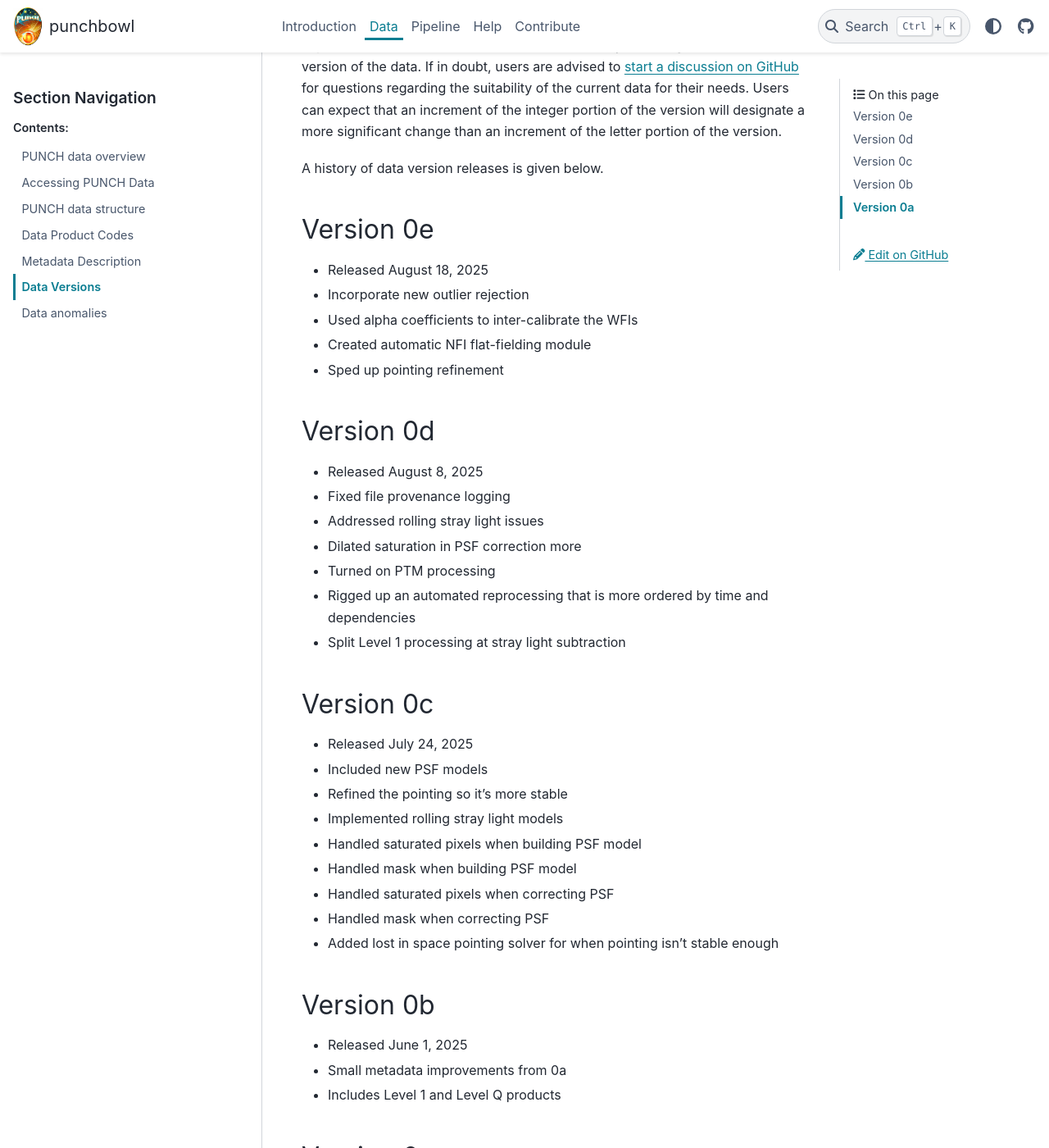
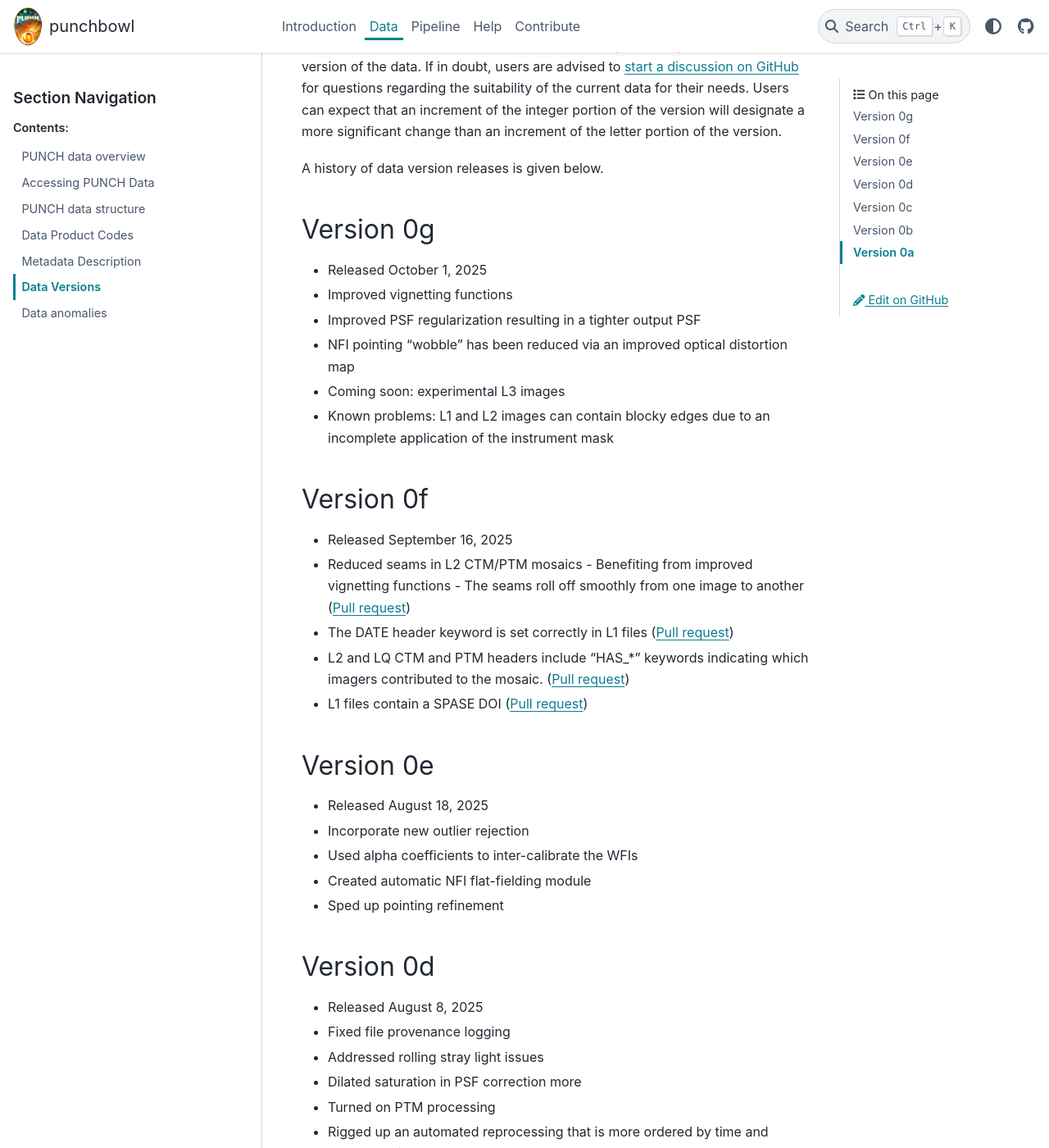
Before and after one commit to raphael-attie/punchbowl, a Sphinx documentation site: the page built from docs/data/data_versions.rst, in a window 1280 px wide and 1400 px high, scrolled down 752 px. Shown: the whole window at 82% size. Built offline with Sphinx 7.4.7 and the PyData theme 0.15.4, drawn with Linux system fonts in a browser that asks for light colours; pages that are not in the unit, such as notebooks, are missing from menus.

Commit message:
Add v0f and v0g release notes

```diff
--- a/docs/data/data_versions.rst
+++ b/docs/data/data_versions.rst
@@ -16,6 +16,25 @@ PUNCH data versions are not the same as:
 The PUNCH mission and the SDAC data repository only supports the most recent version of the data. No backwards compatibility is assured. Especially during the early mission phase, users should be careful that the data processing implemented to date suits their needs, and that they are using the most recent version of the data. If in doubt, users are advised to `start a discussion on GitHub <https://github.com/punch-mission/punchbowl/discussions/new/choose>`_ for questions regarding the suitability of the current data for their needs. Users can expect that an increment of the integer portion of the version will designate a more significant change than an increment of the letter portion of the version.
 
 A history of data version releases is given below.
+
+Version 0g
+----------
+- Released October 1, 2025
+- Improved vignetting functions
+- Improved PSF regularization resulting in a tighter output PSF
+- NFI pointing "wobble" has been reduced via an improved optical distortion map
+- Coming soon: experimental L3 images
+- Known problems: L1 and L2 images can contain blocky edges due to an incomplete application of the instrument mask
+
+Version 0f
+----------
+- Released September 16, 2025
+- Reduced seams in L2 CTM/PTM mosaics
+  - Benefiting from improved vignetting functions
+  - The seams roll off smoothly from one image to another (`Pull request <https://github.com/punch-mission/punchbowl/pull/592>`_)
+- The DATE header keyword is set correctly in L1 files (`Pull request <https://github.com/punch-mission/punchbowl/pull/586>`_)
+- L2 and LQ CTM and PTM headers include "HAS_*" keywords indicating which imagers contributed to the mosaic. (`Pull request <https://github.com/punch-mission/punchbowl/pull/584>`_)
+- L1 files contain a SPASE DOI (`Pull request <https://github.com/punch-mission/punchbowl/pull/583>`_)
 
 Version 0e
 ----------
```
